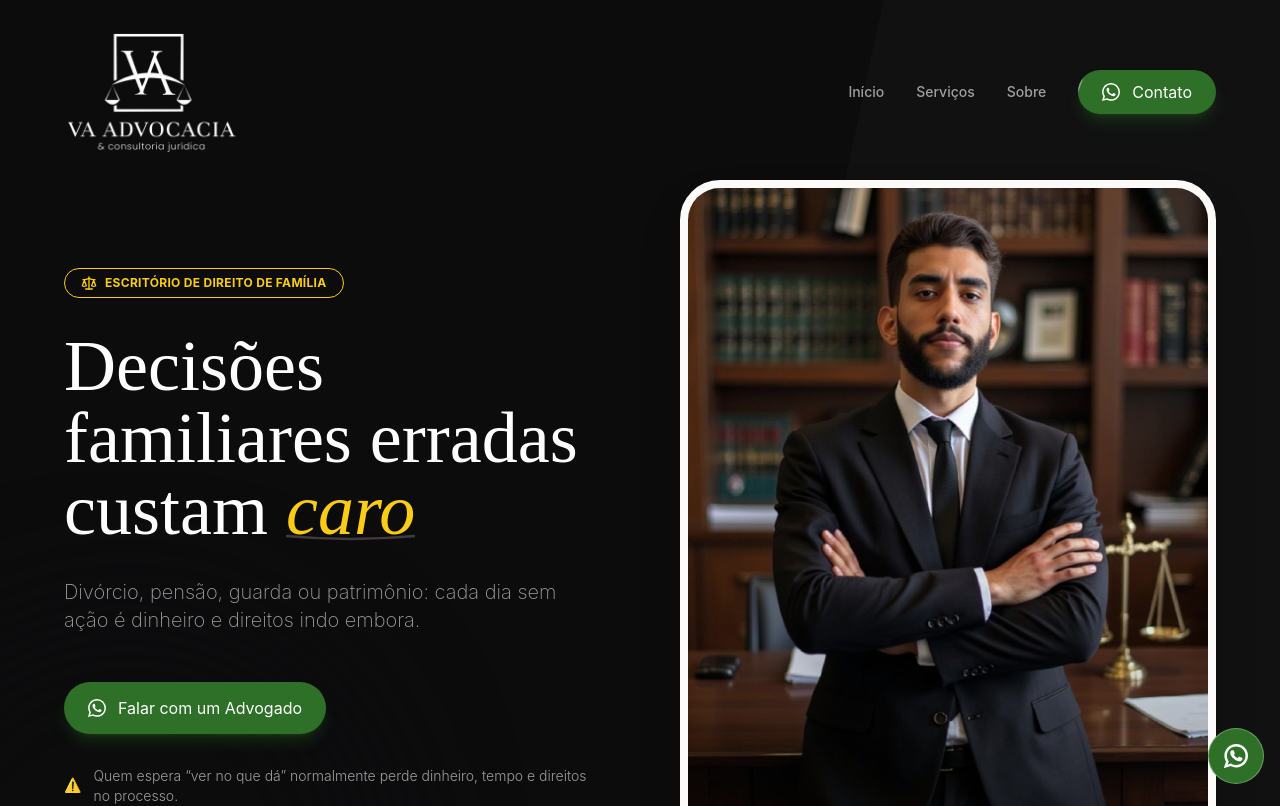
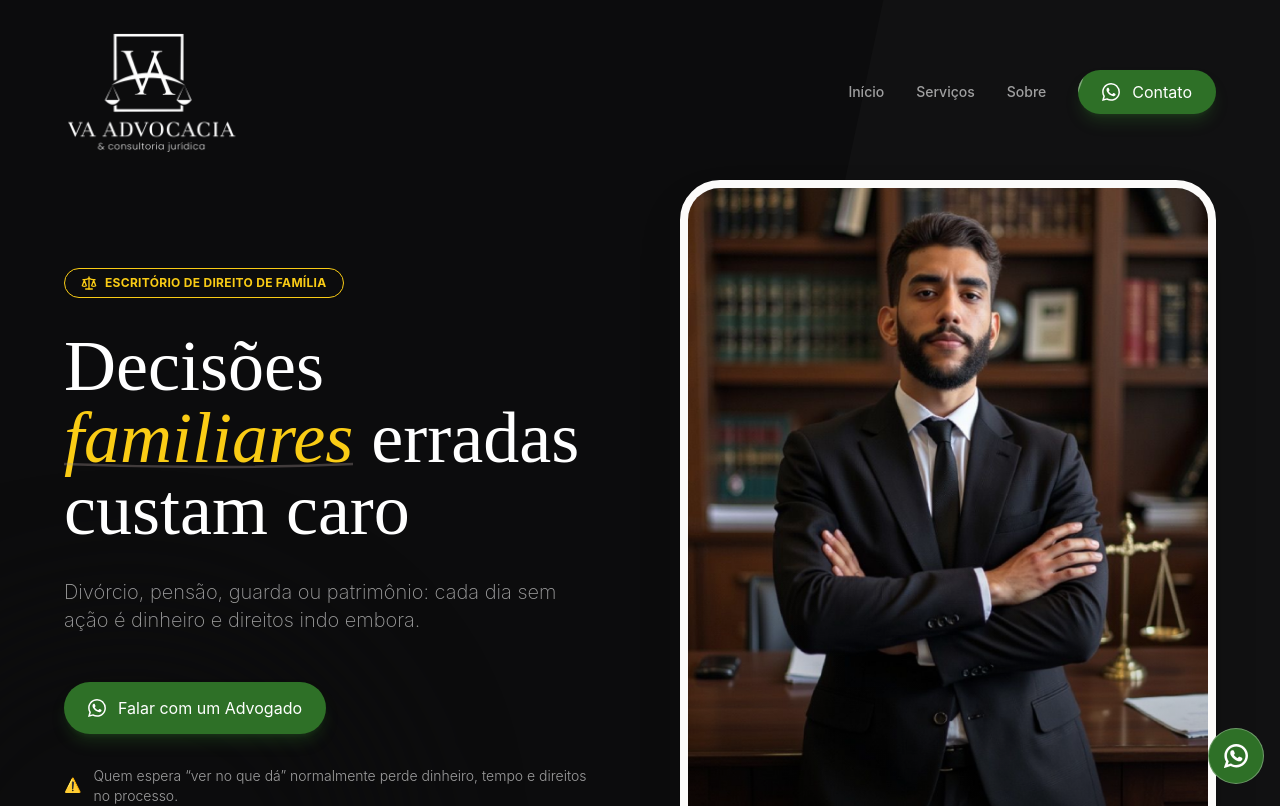
Before and after one commit to Paper-Street-Softwares/LPA-Divorcio-e-Pensao-Victor, a React (Vite) app: page / in a window 1280 px wide. Shown: the top 806 px of the page. Built offline with nearby package versions, Linux system fonts and the light colour scheme.

Commit message:
fix: Foco hero

```diff
--- a/src/content/content.jsx
+++ b/src/content/content.jsx
@@ -123,9 +123,9 @@ const content = {
       miniTag: 'ESCRITÓRIO DE DIREITO DE FAMÍLIA',
       title: (
         <h1>
-          Decisões familiares erradas custam{' '}
+          Decisões{' '}
           <span className="destaque relative italic font-light">
-            caro
+            familiares
             <span>
               <svg
                 className="hero-underline absolute bottom-2 left-0 w-full h-3 text-accent/30 hidden desktop1:flex"
@@ -152,7 +152,8 @@ const content = {
                 />
               </svg>
             </span>
-          </span>
+          </span>{' '}
+          erradas custam caro
         </h1>
       ),
       subtitle: (
```
